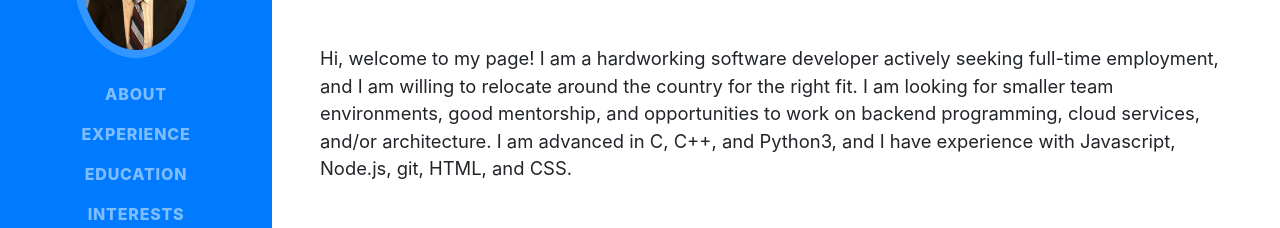
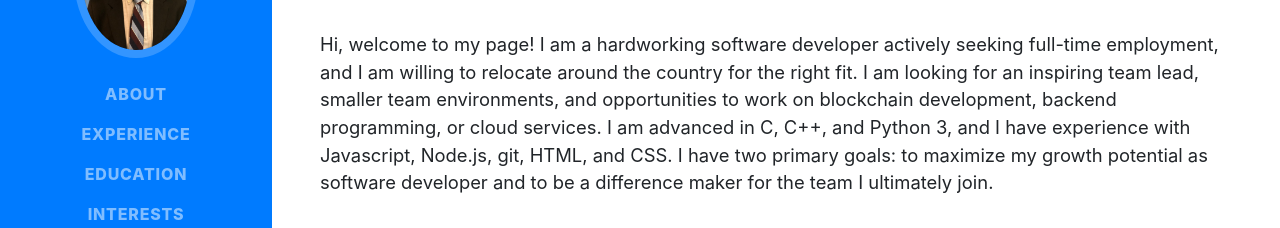
Before and after one commit to kingsleydb/kingsleydb.github.io, a website with bundled scripts: page index.html in a window 1280 px wide. Shown: the part 318-546 px from the top of the page. Built offline with nearby package versions, Linux system fonts and the light colour scheme; a web font is replaced by a local one.

Commit message:
Changed about

```diff
--- a/index.html
+++ b/index.html
@@ -65,7 +65,7 @@
         <div class="subheading mb-5">31675 Creekside Drive · Pepper Pike, OH 44124 · (216)789-7838 ·
           <a href="mailto:name@email.com">kingsley.bowen@gmail.com</a>
         </div>
-        <p class="lead mb-5"> Hi, welcome to my page! I am a hardworking software developer actively seeking full-time employment, and I am willing to relocate around the country for the right fit. I am looking for smaller team environments, good mentorship, and opportunities to work on backend programming, cloud services, and/or architecture. I am advanced in C, C++, and Python3, and I have experience with Javascript, Node.js, git, HTML, and CSS. </p>
+        <p class="lead mb-5"> Hi, welcome to my page! I am a hardworking software developer actively seeking full-time employment, and I am willing to relocate around the country for the right fit. I am looking for an inspiring team lead, smaller team environments, and opportunities to work on blockchain development, backend programming, or cloud services. I am advanced in C, C++, and Python 3, and I have experience with Javascript, Node.js, git, HTML, and CSS. I have two primary goals: to maximize my growth potential as software developer and to be a difference maker for the team I ultimately join. </p>
         <div class="social-icons">
           <a href="https://www.linkedin.com/in/kingsleybowen/">
             <i class="fab fa-linkedin-in"></i>
```
